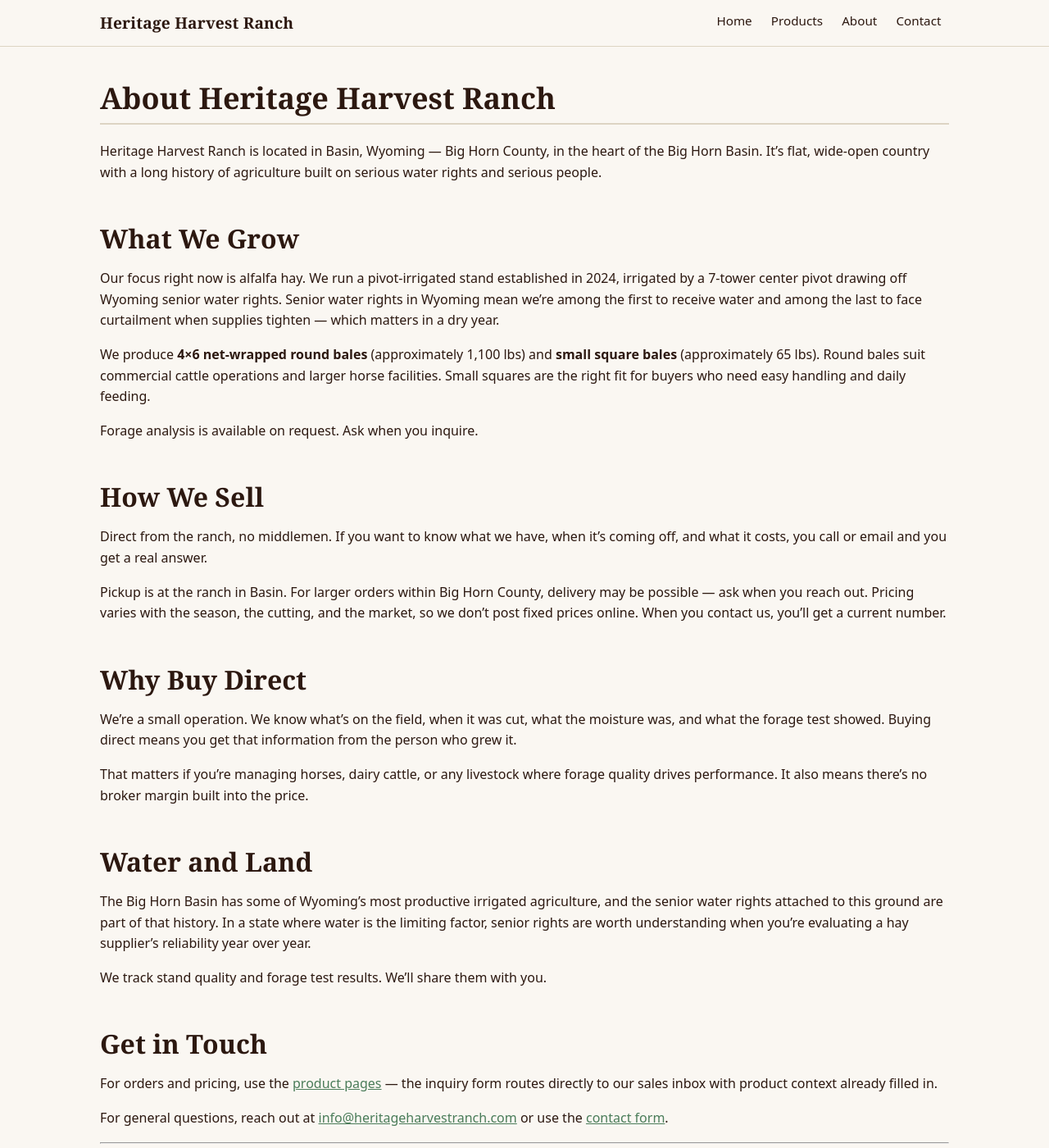
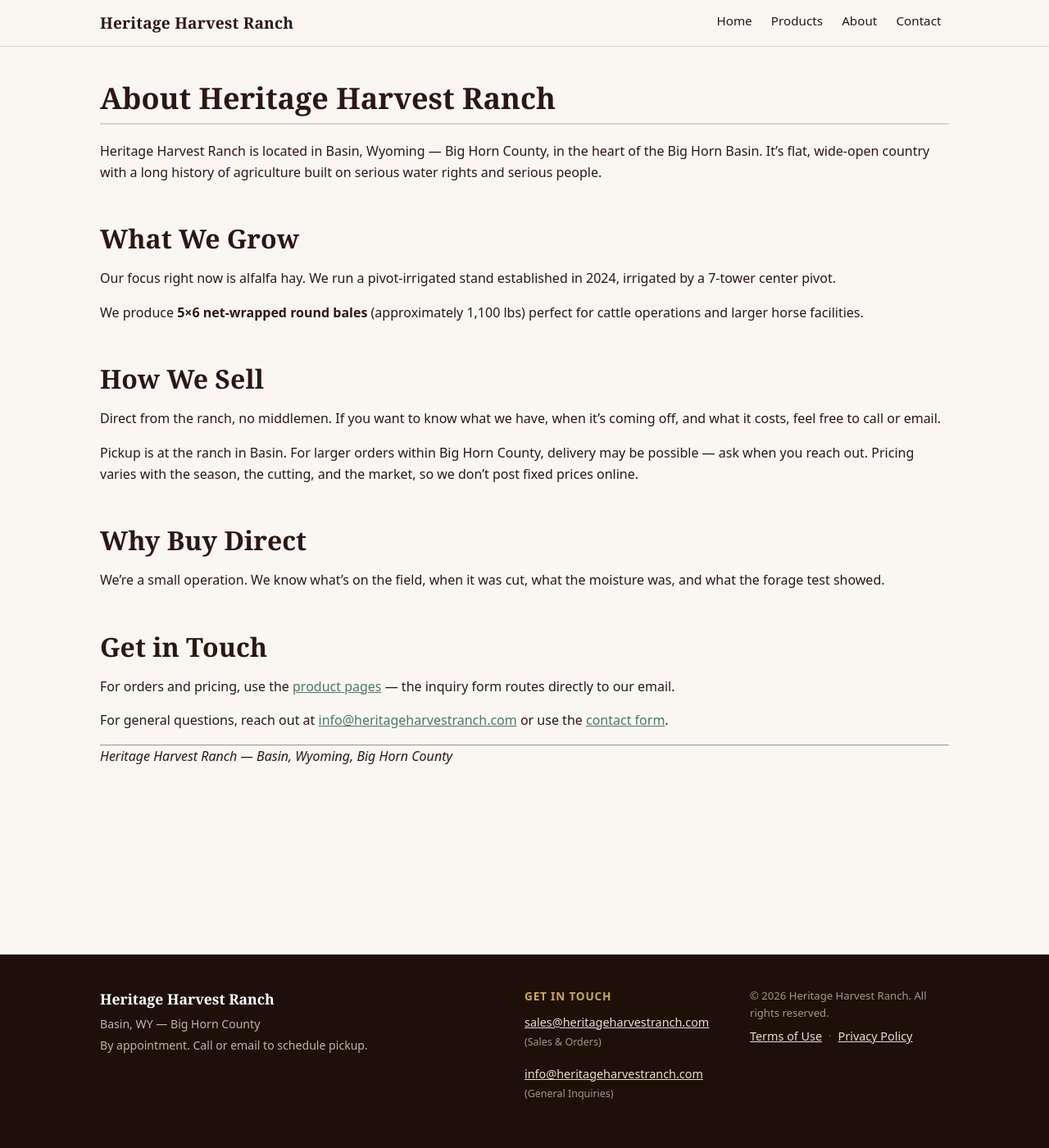
Before and after one commit to Heritage-Harvest-Ranch/heritageharvestranch.github.io, a Jekyll site: the page built from pages/about.md, in a window 1280 px wide and 1400 px high. Shown: the whole window at 82% size. Built offline with Jekyll 4.4.1, drawn with Linux system fonts in a browser that asks for light colours.

Commit message:
Update about.md

```diff
--- a/pages/about.md
+++ b/pages/about.md
@@ -10,33 +10,23 @@ Heritage Harvest Ranch is located in Basin, Wyoming &mdash; Big Horn County, in
 
 ## What We Grow
 
-Our focus right now is alfalfa hay. We run a pivot-irrigated stand established in 2024, irrigated by a 7-tower center pivot drawing off Wyoming senior water rights. Senior water rights in Wyoming mean we&rsquo;re among the first to receive water and among the last to face curtailment when supplies tighten &mdash; which matters in a dry year.
+Our focus right now is alfalfa hay. We run a pivot-irrigated stand established in 2024, irrigated by a 7-tower center pivot.
 
-We produce **4&times;6 net-wrapped round bales** (approximately 1,100 lbs) and **small square bales** (approximately 65 lbs). Round bales suit commercial cattle operations and larger horse facilities. Small squares are the right fit for buyers who need easy handling and daily feeding.
-
-Forage analysis is available on request. Ask when you inquire.
+We produce **5&times;6 net-wrapped round bales** (approximately 1,100 lbs) perfect for cattle operations and larger horse facilities.
 
 ## How We Sell
 
-Direct from the ranch, no middlemen. If you want to know what we have, when it&rsquo;s coming off, and what it costs, you call or email and you get a real answer.
+Direct from the ranch, no middlemen. If you want to know what we have, when it&rsquo;s coming off, and what it costs, feel free to call or email.
 
-Pickup is at the ranch in Basin. For larger orders within Big Horn County, delivery may be possible &mdash; ask when you reach out. Pricing varies with the season, the cutting, and the market, so we don&rsquo;t post fixed prices online. When you contact us, you&rsquo;ll get a current number.
+Pickup is at the ranch in Basin. For larger orders within Big Horn County, delivery may be possible &mdash; ask when you reach out. Pricing varies with the season, the cutting, and the market, so we don&rsquo;t post fixed prices online.
 
 ## Why Buy Direct
 
-We&rsquo;re a small operation. We know what&rsquo;s on the field, when it was cut, what the moisture was, and what the forage test showed. Buying direct means you get that information from the person who grew it.
-
-That matters if you&rsquo;re managing horses, dairy cattle, or any livestock where forage quality drives performance. It also means there&rsquo;s no broker margin built into the price.
-
-## Water and Land
-
-The Big Horn Basin has some of Wyoming&rsquo;s most productive irrigated agriculture, and the senior water rights attached to this ground are part of that history. In a state where water is the limiting factor, senior rights are worth understanding when you&rsquo;re evaluating a hay supplier&rsquo;s reliability year over year.
-
-We track stand quality and forage test results. We&rsquo;ll share them with you.
+We&rsquo;re a small operation. We know what&rsquo;s on the field, when it was cut, what the moisture was, and what the forage test showed.
 
 ## Get in Touch
 
-For orders and pricing, use the [product pages](/products/) &mdash; the inquiry form routes directly to our sales inbox with product context already filled in.
+For orders and pricing, use the [product pages](/products/) &mdash; the inquiry form routes directly to our email.
 
 For general questions, reach out at [info@heritageharvestranch.com](mailto:info@heritageharvestranch.com) or use the [contact form](/contact/).
 
```
